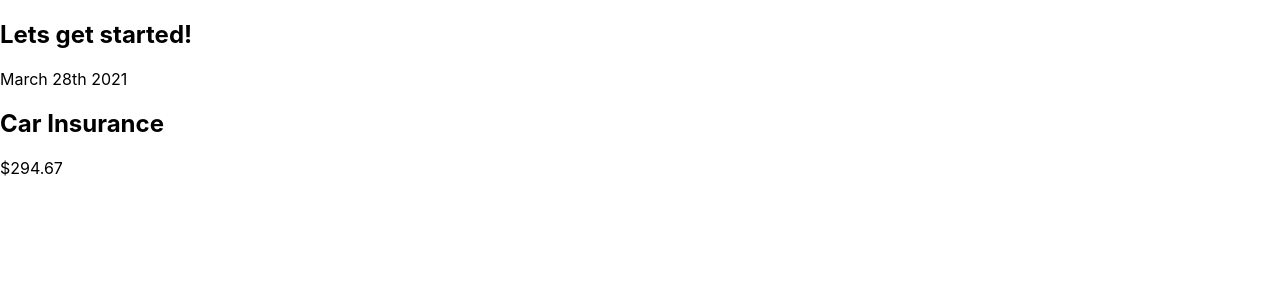
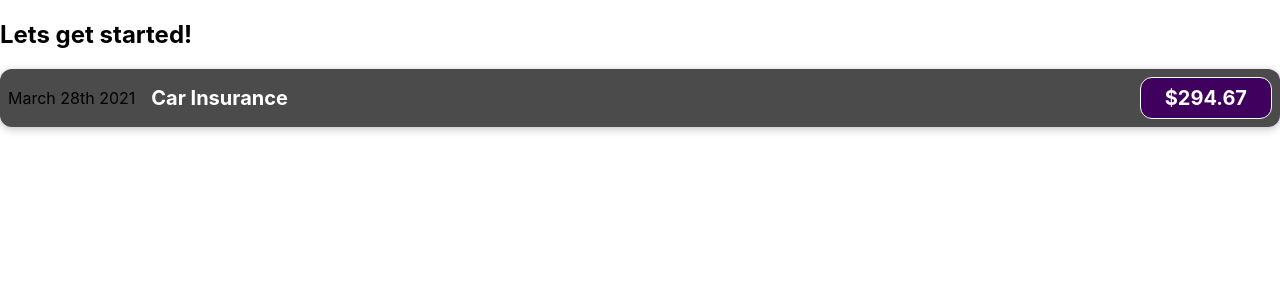
Before and after one commit to tjlage/react-complete-guide, a React (Create React App) app: page / in a window 1280 px wide. Shown: the top 300 px of the page. Built offline with nearby package versions, Linux system fonts and the light colour scheme.

Commit message:
Adding Css to our components

```diff
--- /dev/null
+++ b/src/components/ExpenseItem.css
@@ -0,0 +1,56 @@
+.expense-item {
+  display: flex;
+  justify-content: space-between;
+  align-items: center;
+  box-shadow: 0 2px 8px rgba(0, 0, 0, 0.25);
+  padding: 0.5rem;
+  margin: 1rem 0;
+  border-radius: 12px;
+  background-color: #4b4b4b;
+}
+
+.expense-item__description {
+  display: flex;
+  flex-direction: column;
+  gap: 1rem;
+  align-items: flex-end;
+  flex-flow: column-reverse;
+  justify-content: flex-start;
+  flex: 1;
+}
+
+.expense-item h2 {
+  color: #3a3a3a;
+  font-size: 1rem;
+  flex: 1;
+  margin: 0 1rem;
+  color: white;
+}
+
+.expense-item__price {
+  font-size: 1rem;
+  font-weight: bold;
+  color: white;
+  background-color: #40005d;
+  border: 1px solid white;
+  padding: 0.5rem;
+  border-radius: 12px;
+}
+
+@media (min-width: 580px) {
+  .expense-item__description {
+    flex-direction: row;
+    align-items: center;
+    justify-content: flex-start;
+    flex: 1;
+  }
+
+  .expense-item__description h2 {
+    font-size: 1.25rem;
+  }
+
+  .expense-item__price {
+    font-size: 1.25rem;
+    padding: 0.5rem 1.5rem;
+  }
+}
--- a/src/components/ExpenseItem.js
+++ b/src/components/ExpenseItem.js
@@ -1,11 +1,12 @@
+import "./ExpenseItem.css";
 function ExpenseItem() {
   return (
     //   Only 1 root(div) element in return statement
-    <div>
+    <div className="expense-item">
       <div>March 28th 2021</div>
-      <div>
+      <div className="expense-item__description">
         <h2>Car Insurance</h2>
-        <div>$294.67</div>
+        <div className="expense-item__price">$294.67</div>
       </div>
     </div>
   );
```
